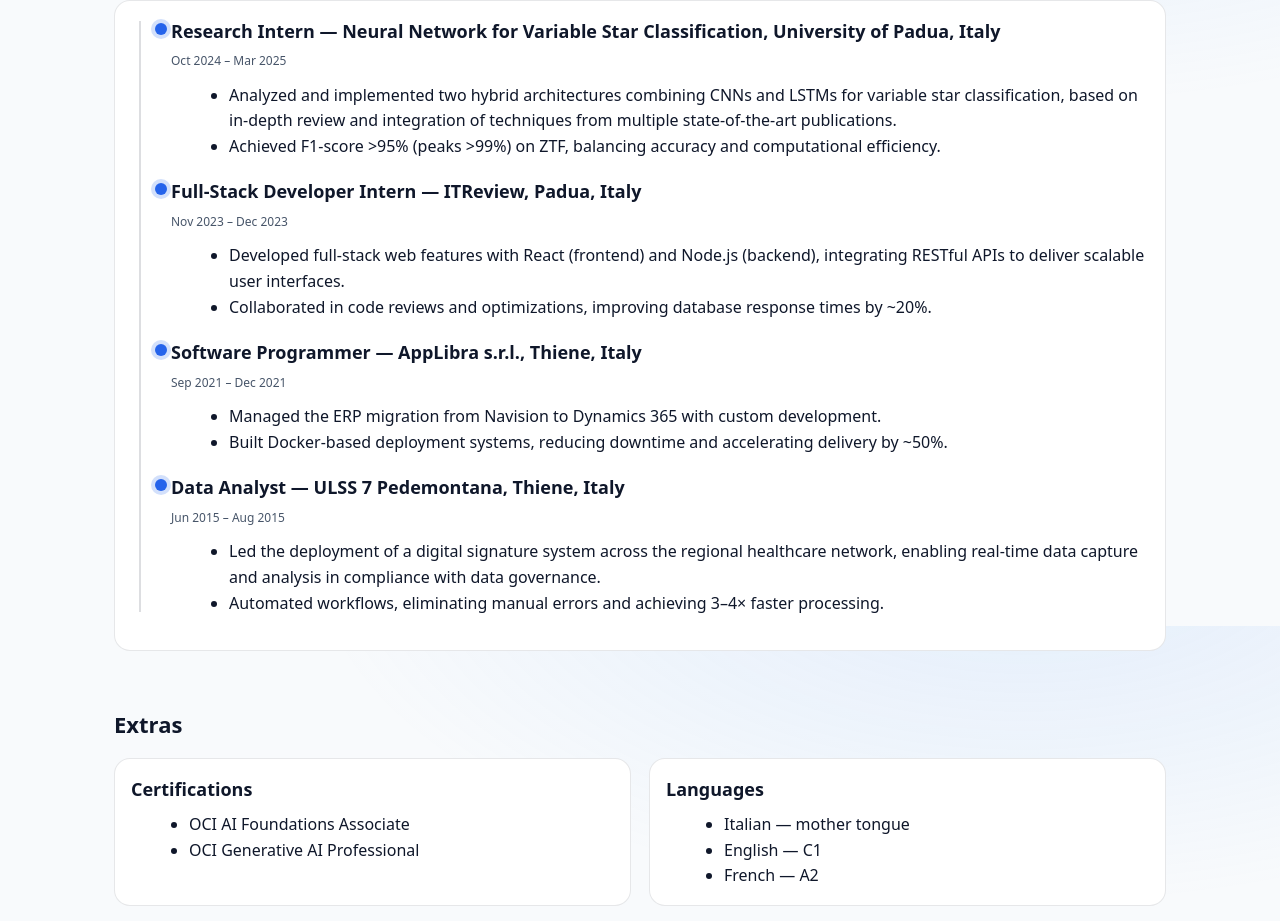
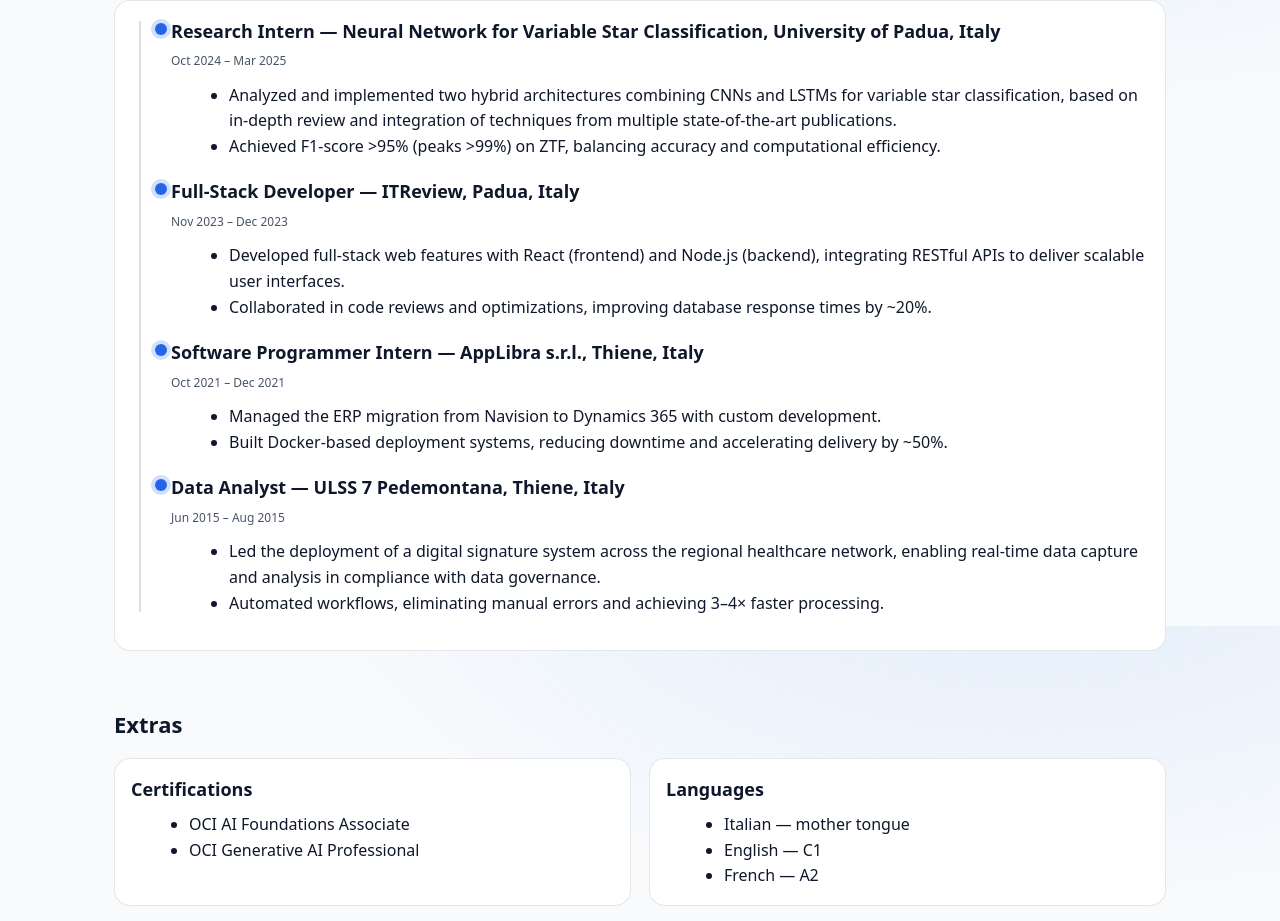
Before and after one commit to AmeCarraro/AmedeoCarraro, a plain HTML site: page about.html in a window 1280 px wide. Shown: the part 974-1895 px from the top of the page. Drawn offline with Linux system fonts and the light colour scheme.

Commit message:
Update about.html

```diff
--- a/about.html
+++ b/about.html
@@ -157,7 +157,7 @@
             </ul>
           </div>
           <div class="tl-item">
-            <h3>Full-Stack Developer Intern — ITReview, Padua, Italy</h3>
+            <h3>Full-Stack Developer — ITReview, Padua, Italy</h3>
             <p class="tl-meta">Nov 2023 – Dec 2023</p>
             <ul>
               <li>Developed full-stack web features with React (frontend) and Node.js (backend), integrating RESTful APIs to deliver scalable user interfaces.</li>
@@ -165,8 +165,8 @@
             </ul>
           </div>
           <div class="tl-item">
-            <h3>Software Programmer — AppLibra s.r.l., Thiene, Italy</h3>
-            <p class="tl-meta">Sep 2021 – Dec 2021</p>
+            <h3>Software Programmer Intern — AppLibra s.r.l., Thiene, Italy</h3>
+            <p class="tl-meta">Oct 2021 – Dec 2021</p>
             <ul>
               <li>Managed the ERP migration from Navision to Dynamics 365 with custom development.</li>
               <li>Built Docker-based deployment systems, reducing downtime and accelerating delivery by ~50%.</li>
```
